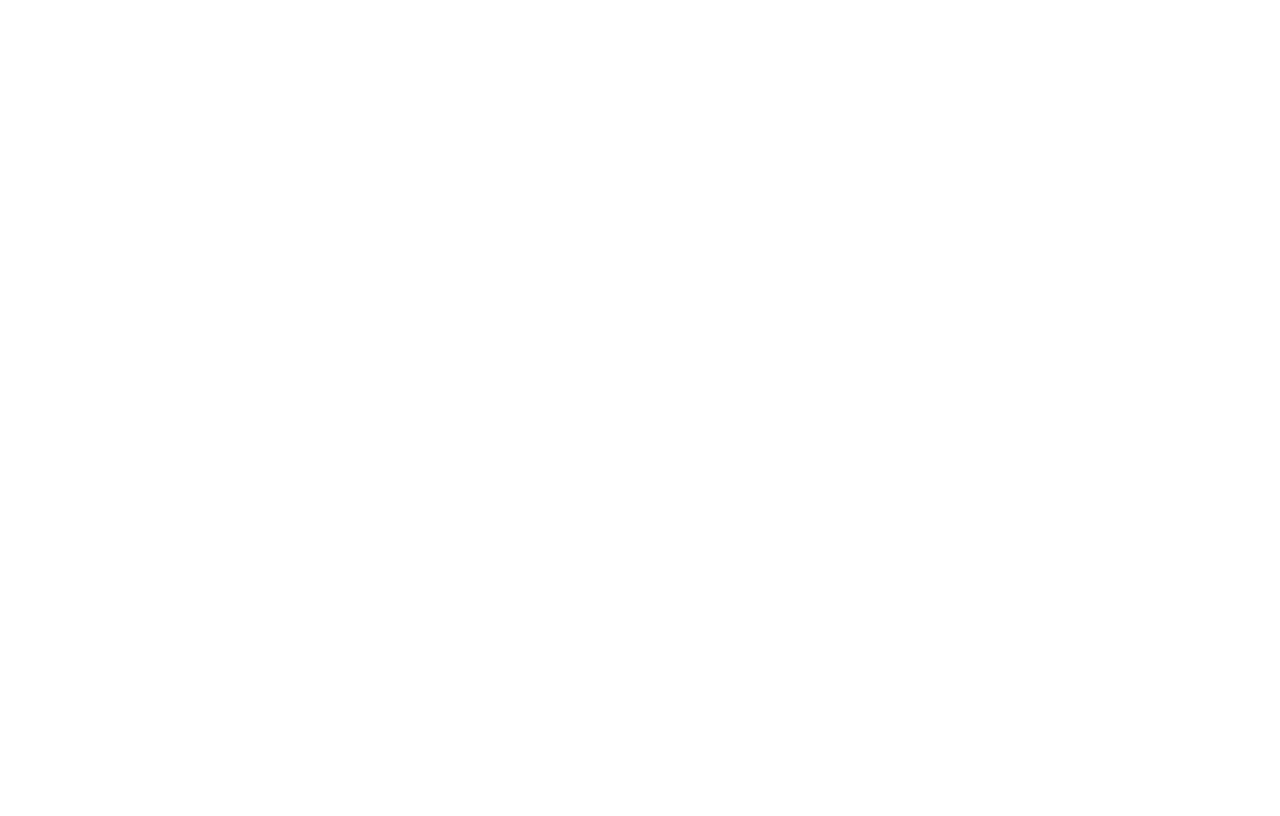
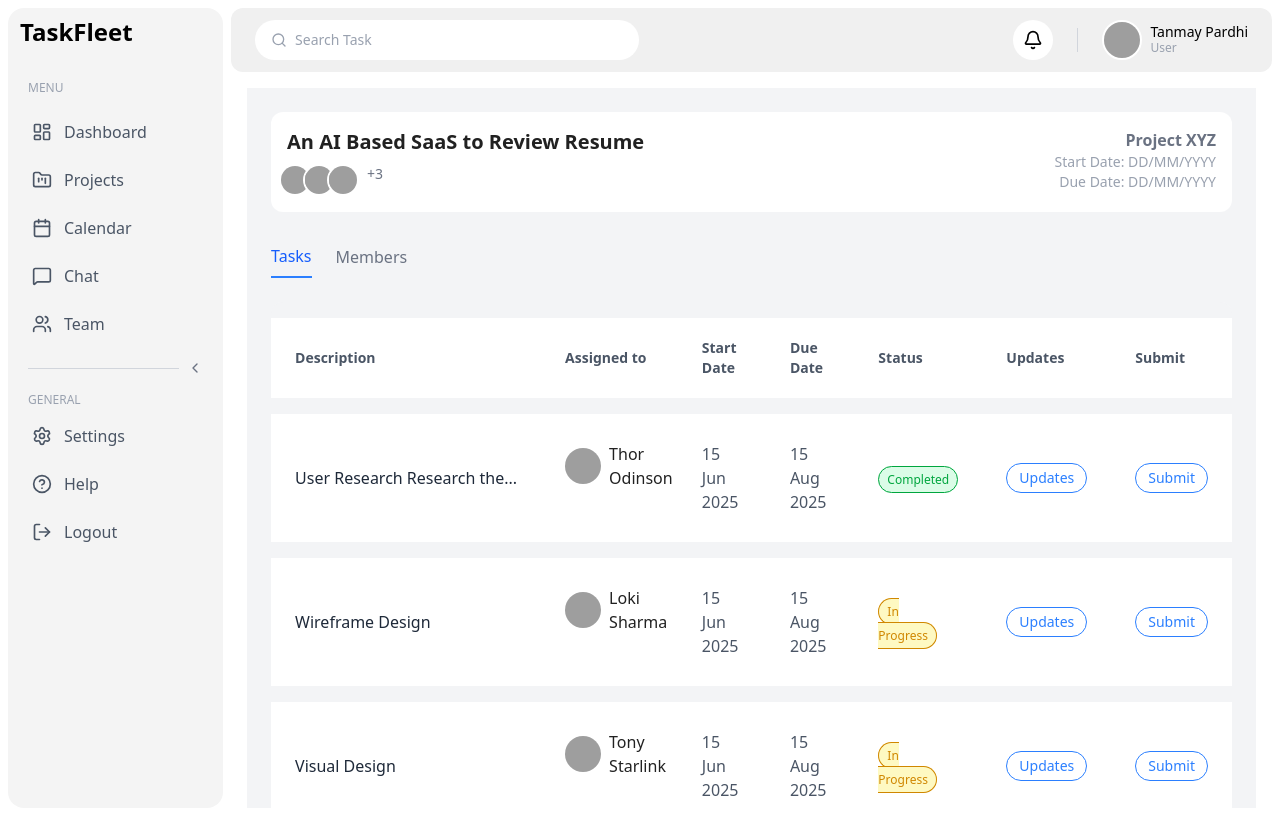
Before and after one commit to manindra-455/task, a React (Vite) app: page /projects/view in a window 1280 px wide. Before the commit this address had no page. Built offline with nearby package versions, Linux system fonts and the light colour scheme; grey boxes are pictures that could not be loaded.

Commit message:
fixing all edge case in task and nember

```diff
--- a/src/App.jsx
+++ b/src/App.jsx
@@ -8,6 +8,7 @@ import Team from "./pages/Team";
 import ProtectedRoute from "./router/ProtectedRoute";
 import MobileBlockPage from "./utility/MobileBlockPage";
 import Login from "./pages/Login";
+import ProjectPage from "./components/Project/ProjectPage";
 
 
 function App() {
@@ -25,6 +26,7 @@ function App() {
       >
         <Route index element={<Dashboard />} />
         <Route path="projects" element={<Projects />} />
+        <Route path="projects/view" element={<ProjectPage />} />
         <Route path="calendar" element={<Calendar />} />
         <Route path="chat" element={<Chat />} />
         <Route path="team" element={<Team />} />
--- a/src/components/Nember/Nember.jsx
+++ b/src/components/Nember/Nember.jsx
@@ -15,27 +15,27 @@ const members = [
 
 const Nember = () => {
   return (
-    <div className="bg-white shadow rounded-2xl p-6 mt-6">
-      <h2 className="text-xl font-semibold mb-4">Team Members</h2>
-      <div className="grid grid-cols-2 sm:grid-cols-3 lg:grid-cols-5 gap-4">
+    <div className="bg-gray-100 flex flex-col   rounded-2xl p-6">
+      <h2 className="text-xl font-semibold p-4">Team Members</h2>
+      <div className="grid grid-cols-2 md:grid-cols-3 lg:grid-cols-5   gap-4">
         {members.map((member, index) => (
           <div
             key={index}
-            className="bg-[#f7fdff] rounded-xl text-center py-4 px-3 relative flex flex-col items-center justify-between h-56"
+            className="bg-white rounded-2xl text-center py-11 pb-0  relative flex flex-col items-center justify-between gap-2 h-72"
           >
             <img
               src={`https://i.pravatar.cc/150?img=${member.img}`}
               alt={member.name}
-              className="w-16 h-16 rounded-full mb-2"
+              className="w-20 h-20 rounded-full "
             />
-            <h3 className="text-sm font-medium text-gray-800">
+            <h3 className="text-md font-bold text-gray-800">
               {member.name}
             </h3>
-            <p className="text-xs text-gray-500 mb-3">{member.email}</p>
-            <button className="bg-blue-500 text-white text-xs py-1 px-3 rounded-full hover:bg-blue-600">
+            <p className="text-xs text-gray-500 pb-12">{member.email}</p>
+            <button className="bg-blue-500 text-white w-full text-xs py-3 px-3 rounded-b-2xl  hover:bg-blue-600">
               View Profile
             </button>
-            <button className="absolute top-2 right-2 text-gray-400">•••</button>
+            <button className="absolute  top-2 right-2 text-gray-400">•••</button>
           </div>
         ))}
 
@@ -47,7 +47,7 @@ const Nember = () => {
         </div>
       </div>
 
-      <div className="flex justify-center mt-6">
+      <div className="flex justify-center p-6">
         <div className="flex items-center space-x-1 text-sm">
           <button className="px-2 py-1 border rounded-md text-gray-500">&lt;</button>
           {[1, 2, 3, 4, 5].map((page) => (
@@ -63,6 +63,7 @@ const Nember = () => {
           <button className="px-2 py-1 border rounded-md text-gray-500">&gt;</button>
         </div>
       </div>
+
     </div>
   );
 };
--- a/src/components/Nember/Task.jsx
+++ b/src/components/Nember/Task.jsx
@@ -82,38 +82,39 @@ const Task = () => {
         </thead>
         <tbody>
           {tasks.map((task, index) => (
-            <tr key={index} className="  bg-white text-sm gap-8">
-              <td className="px-6 py-4 whitespace-nowrap text-gray-800">
+            <tr key={index} className=" bg-white text-md  ">
+              <td className="px-6 py-7 whitespace-nowrap text-gray-800  ">
                 {task.description}
               </td>
-              <td className="px-6 py-4 flex items-center gap-2">
+              <td className="px-6 py-7 flex items-center gap-2">
                 <img
                   src={`https://i.pravatar.cc/150?img=${task.avatar}`}
-                  className="w-7 h-7 rounded-full"
+                  className="w-9 h-9 rounded-full"
                   alt={task.assignedTo}
                 />
                 <span>{task.assignedTo}</span>
               </td>
-              <td className="px-6 py-4 text-gray-600">{task.startDate}</td>
-              <td className="px-6 py-4 text-gray-600">{task.dueDate}</td>
-              <td className="px-6 py-4">
+              <td className="px-6 py-7 text-gray-600">{task.startDate}</td>
+              <td className="px-6 py-7 text-gray-600">{task.dueDate}</td>
+              <td className="px-6 py-7">
                 <span
-                  className={`text-xs font-medium px-2 py-1 rounded-full ${statusColor[task.status]}`}
+                  className={`text-xs font-medium px-2 border py-1 rounded-full ${statusColor[task.status]}`}
                 >
                   {task.status}
                 </span>
               </td>
-              <td className="px-6 py-4">
+              <td className="px-6 py-7">
                 <button className="text-sm text-blue-500 border border-blue-500 px-3 py-1 rounded-full hover:bg-blue-50">
                   Updates
                 </button>
               </td>
-              <td className="px-6 py-4">
+              <td className="px-6 py-7">
                 <button className="text-sm text-blue-500 border border-blue-500 px-3 py-1 rounded-full hover:bg-blue-50">
                   Submit
                 </button>
               </td>
             </tr>
+
           ))}
         </tbody>
       </table>
--- a/src/layout/RootLayout.jsx
+++ b/src/layout/RootLayout.jsx
@@ -20,4 +20,5 @@ const RootLayout = () => {
     );
 };
 
+
 export default RootLayout;
--- a/src/pages/Team.jsx
+++ b/src/pages/Team.jsx
@@ -5,7 +5,7 @@ import ProjectPage from '../components/Project/ProjectPage'
  const Team = () => {
    return (
      <div>
-       <ProjectPage />
+       {/* <ProjectPage /> */}
      </div>
    )
  }
```
